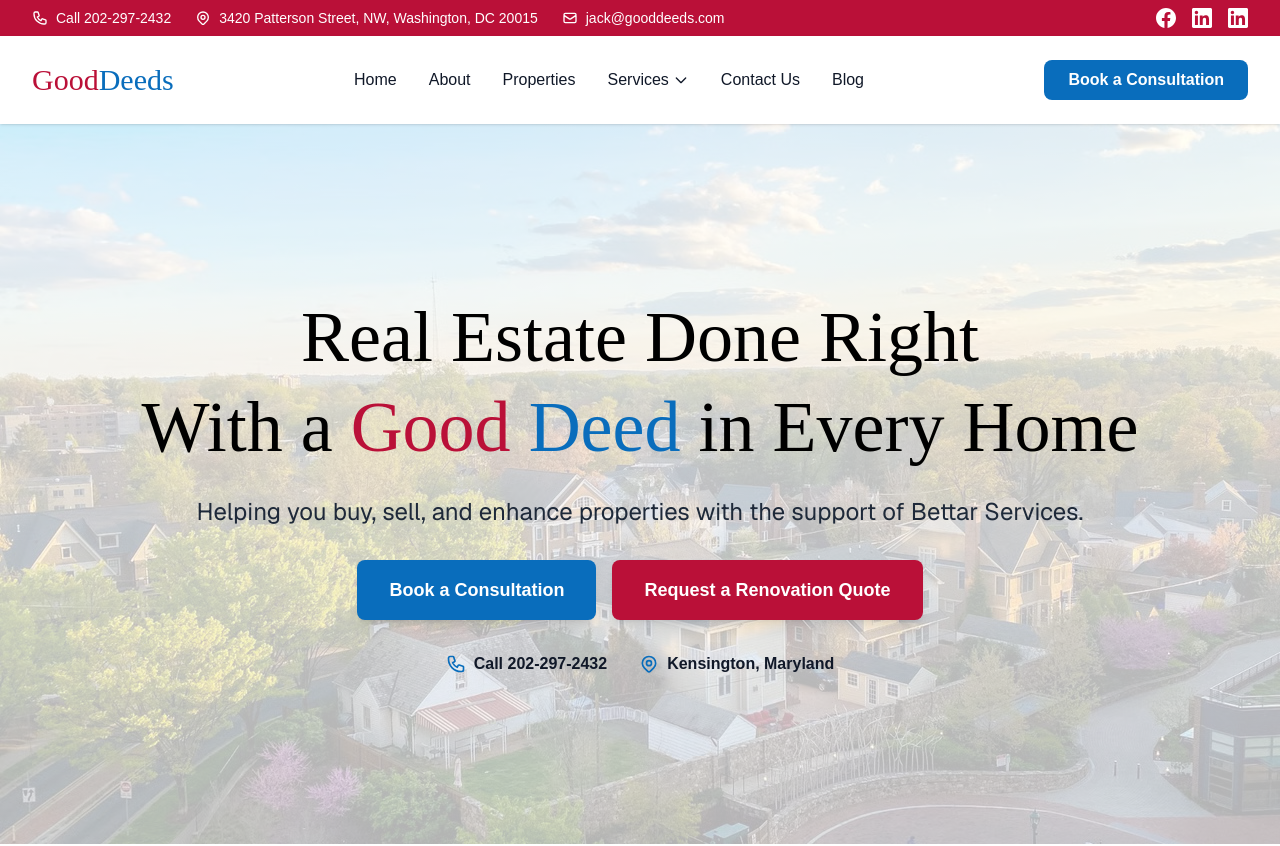
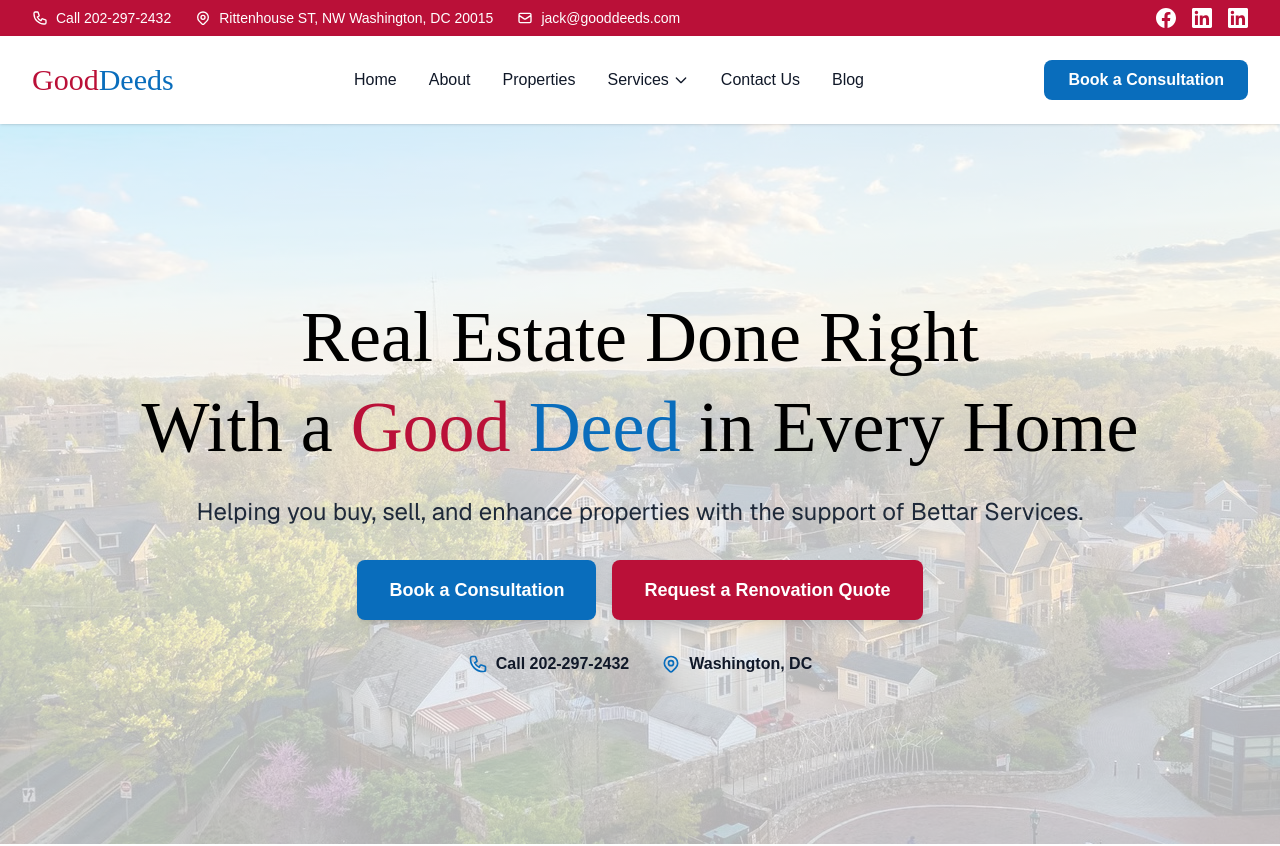
Before and after one commit to bettarappliance/gooddeeds, a Next.js app: page / in a window 1280 px wide. Shown: the top 846 px of the page. Built offline with nearby package versions, Linux system fonts and the light colour scheme.

Commit message:
change address

```diff
--- a/src/app/page.tsx
+++ b/src/app/page.tsx
@@ -20,7 +20,7 @@ export default function Home() {
                   <path strokeLinecap="round" strokeLinejoin="round" strokeWidth={2} d="M17.657 16.657L13.414 20.9a1.998 1.998 0 01-2.827 0l-4.244-4.243a8 8 0 1111.314 0z" />
                   <path strokeLinecap="round" strokeLinejoin="round" strokeWidth={2} d="M15 11a3 3 0 11-6 0 3 3 0 016 0z" />
                 </svg>
-                3420 Patterson Street, NW, Washington, DC 20015
+                Rittenhouse ST, NW Washington, DC 20015
               </div>
               <a href="mailto:jack@gooddeeds.com" className="flex items-center gap-2 hover:text-gray-200">
                 <svg className="w-4 h-4" fill="none" stroke="currentColor" viewBox="0 0 24 24">
@@ -155,7 +155,7 @@ export default function Home() {
                 <path strokeLinecap="round" strokeLinejoin="round" strokeWidth={2} d="M17.657 16.657L13.414 20.9a1.998 1.998 0 01-2.827 0l-4.244-4.243a8 8 0 1111.314 0z" />
                 <path strokeLinecap="round" strokeLinejoin="round" strokeWidth={2} d="M15 11a3 3 0 11-6 0 3 3 0 016 0z" />
               </svg>
-              <span>Kensington, Maryland</span>
+              <span>Washington, DC</span>
             </div>
           </div>
         </div>
```
